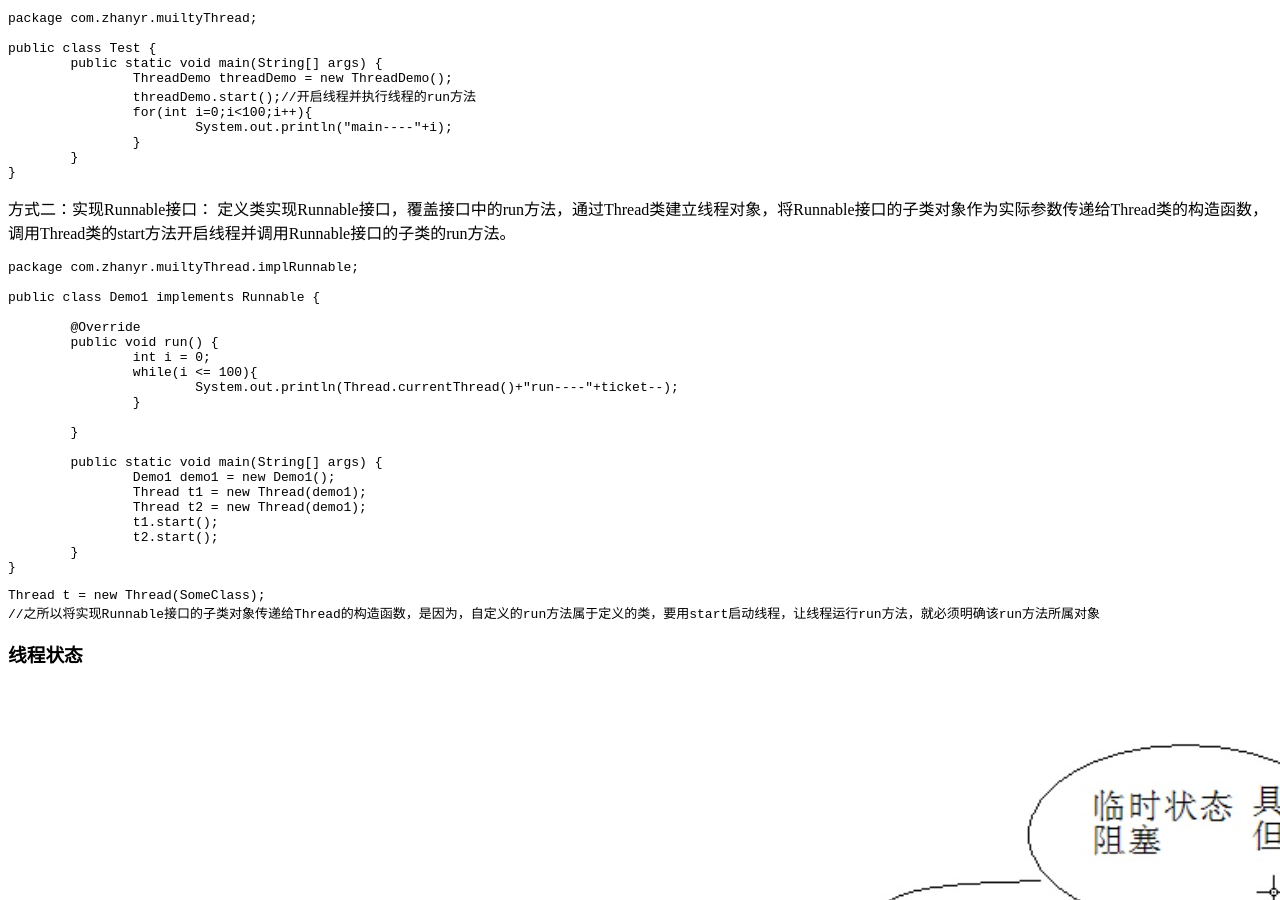
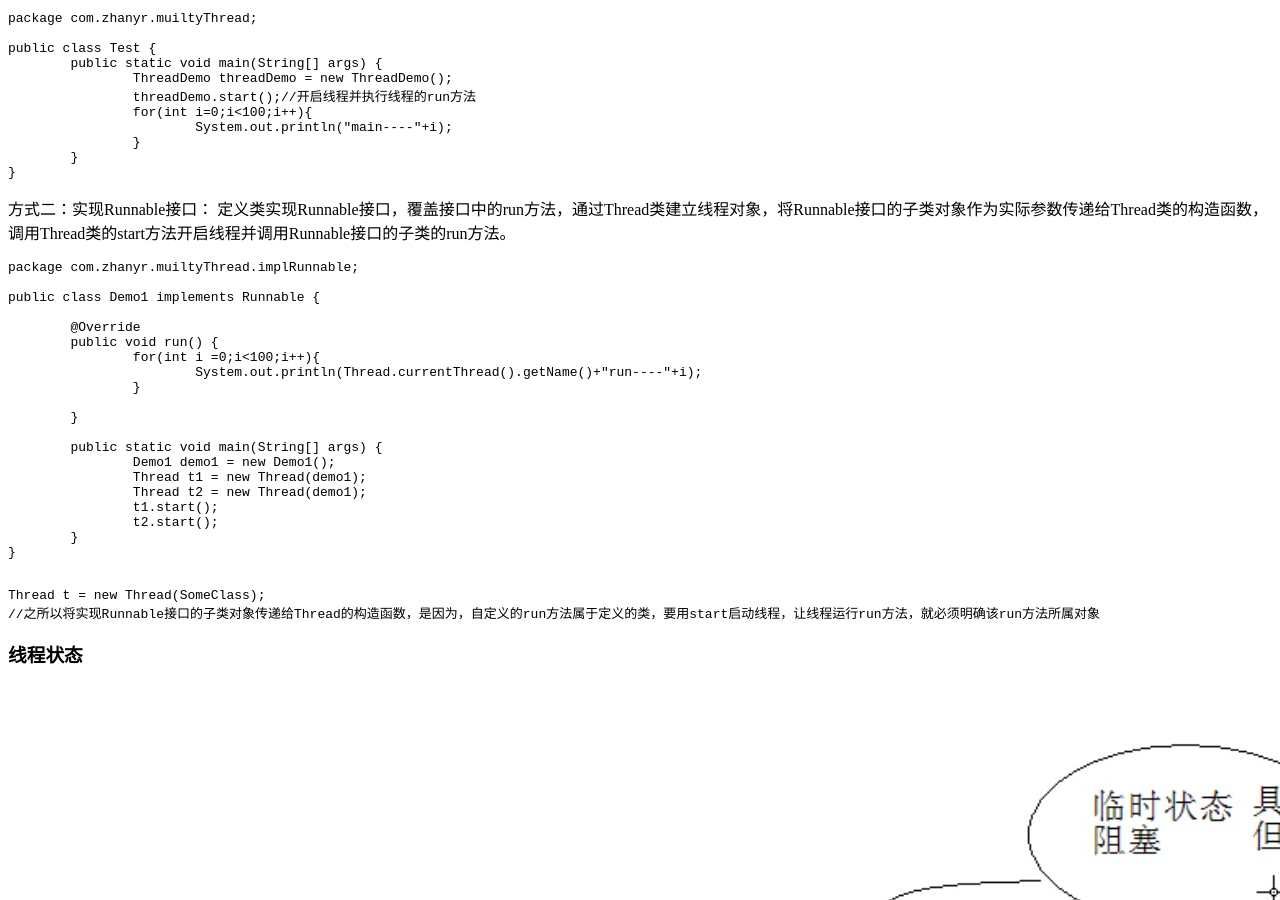
Before and after one commit to zhanyr/zhanyr.github.io, a Jekyll site: the page built from _posts/2015-9-15-muilti_threading_1.md, in a window 1280 px wide and 900 px high, scrolled down 771 px. Built offline with Jekyll 4.4.1, drawn with Linux system fonts in a browser that asks for light colours; nearby versions of some CDN libraries; library files that are not in the unit come from our copies; comment, search, counter and statistics services are not loaded.

Commit message:
多线程1

````diff
--- a/_posts/2015-9-15-muilti_threading_1.md
+++ b/_posts/2015-9-15-muilti_threading_1.md
@@ -58,9 +58,8 @@ public class Demo1 implements Runnable {
 
 	@Override
 	public void run() {
-		int i = 0;
-		while(i <= 100){
-			System.out.println(Thread.currentThread()+"run----"+ticket--);
+		for(int i =0;i<100;i++){
+			System.out.println(Thread.currentThread().getName()+"run----"+i);
 		}
 
 	}
@@ -73,6 +72,7 @@ public class Demo1 implements Runnable {
 		t2.start();
 	}
 }
+
 ```
 
 
````
